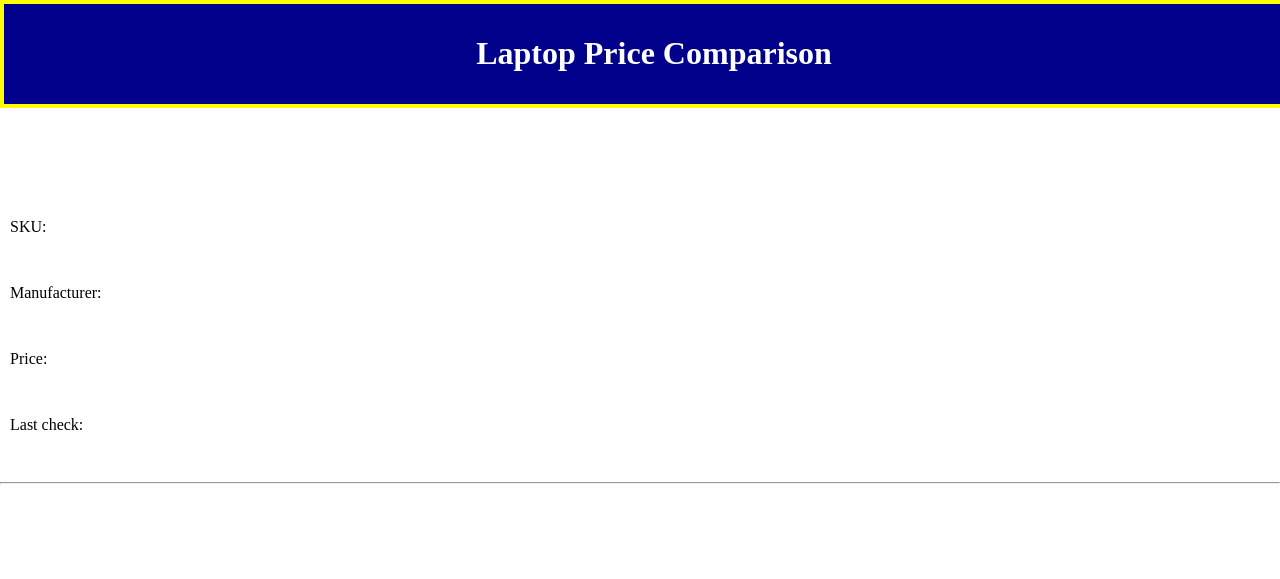
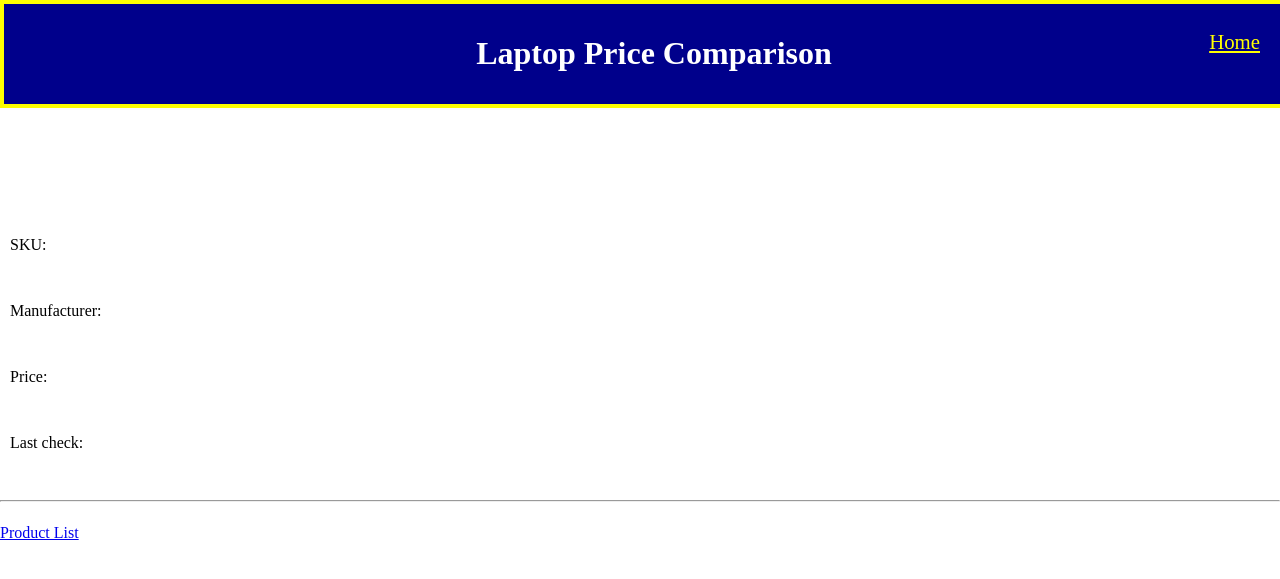
Before and after one commit to CodeEMP/LaptopPriceComparison, a Python web app: template appfiles/templates/product.html in a window 1280 px wide. Shown: the top 579 px of the page. Run offline with Jinja, Linux system fonts and the light colour scheme; the template is opened without the code that fills it, so the values that code supplies are empty; some libraries are stand-ins or nearby versions.

Commit message:
css stuff

```diff
--- a/appfiles/templates/base.html
+++ b/appfiles/templates/base.html
@@ -44,6 +44,16 @@
         background-color: darkblue;
         color: white;
       }
+      footer {
+        background-color: darkblue;
+        color: white;
+        border: solid 4px yellow;
+        margin-top: 300px;
+        padding: 10px;
+        position: absolute;
+        width: 100%;
+        bottom:0;
+      }
     </style>
     </head>
     {% endblock %}
@@ -53,10 +63,14 @@
             <h1 style='text-align: center;'>
                 Laptop Price Comparison
             </h1>
+            <a href="/" style="color: yellow; position:absolute; right:20px; top:30px; font-size:1.3em">Home</a>
         </header>
         {% endblock %}
         {% block content %}{% endblock %}
         {% block footer %}
+        <footer>
+          <a href="/list" >Product List</a>
+        </footer>
         {% endblock %}
     </body>
 </html>
--- a/appfiles/templates/index.html
+++ b/appfiles/templates/index.html
@@ -1,6 +1,6 @@
 {% extends "base.html" %}
 {% block content %}
-    <div>
+    <div style="height: 100%;">
       <form action= "" method="POST">
         <img src="https://s3.amazonaws.com/laptoppricecomparison/bestbuy.jpg" alt="Bestbuy Logo" width="200px">
         <br><br>
--- a/appfiles/templates/product.html
+++ b/appfiles/templates/product.html
@@ -9,11 +9,8 @@
 {% block content %}
     <div>
       <div>
-        <script type='text/javascript'>
-          var image = document.getElementById('laptopImage');
-          image.src =  {{ product['image_url'] }};
-        </script>
-        <img class="profile-img" src="" width="650px" id='laptopImage'>
+        <img class="profile-img" src="{{ product['image_url'] }}" width="650px" id='laptopImage'>
+        <br>
         <p class="profile-info">
           {{ product['productname'] }}
           <br>
```
